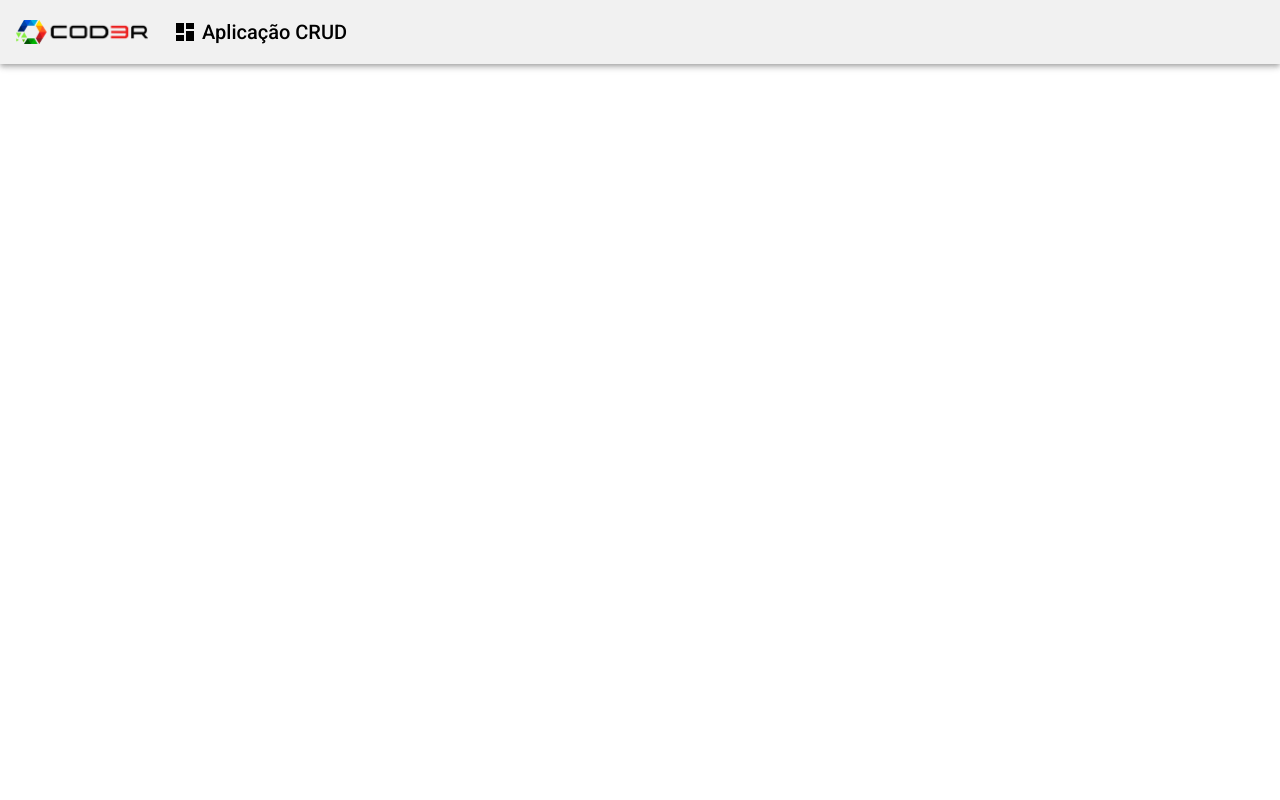
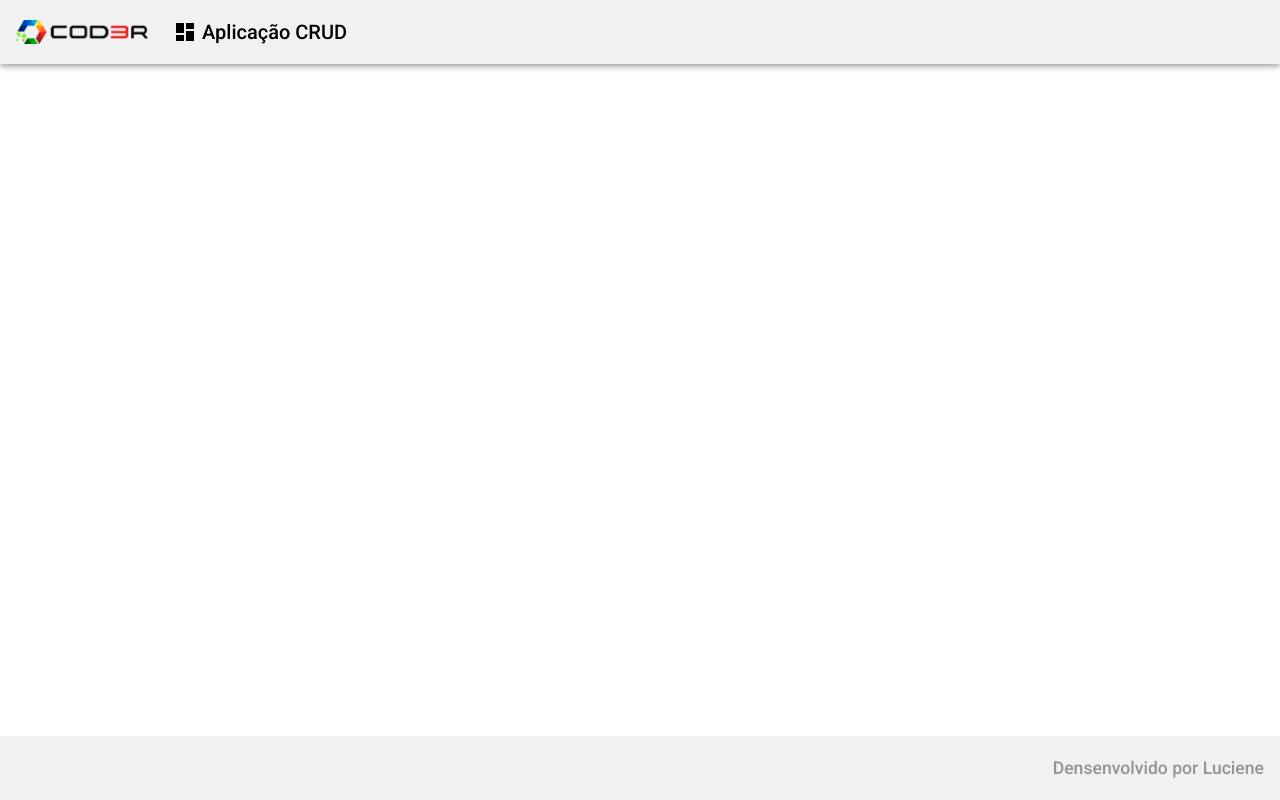
Before and after one commit to LucieneSousa/cursoAngular, an Angular app in the folder crud/frontend/: page / in a window 1280 px wide. Built offline with nearby package versions, Linux system fonts and the light colour scheme.

Commit message:
implementacao do componente  footer

```diff
--- a/crud/frontend/src/app/app.component.html
+++ b/crud/frontend/src/app/app.component.html
@@ -1 +1,2 @@
 <app-header></app-header>
+<app-footer></app-footer>
--- a/crud/frontend/src/app/app.module.ts
+++ b/crud/frontend/src/app/app.module.ts
@@ -6,9 +6,10 @@
 import { BrowserAnimationsModule } from "@angular/platform-browser/animations";
 import { HeaderComponent } from "./components/template/header/header.component";
 import { MatToolbarModule } from "@angular/material/toolbar";
+import { FooterComponent } from './components/template/footer/footer.component';
 
 @NgModule({
-  declarations: [AppComponent, HeaderComponent],
+  declarations: [AppComponent, HeaderComponent, FooterComponent],
   imports: [
     BrowserModule,
     AppRoutingModule,
--- /dev/null
+++ b/crud/frontend/src/app/components/template/footer/footer.component.css
@@ -0,0 +1,13 @@
+.footer {
+  background: #f1f1f1;
+  color: darkgray;
+  position: fixed;
+  bottom: 0;
+  display: flex;
+  justify-content: flex-end;
+}
+
+.footer span {
+  font-size: 1.1rem;
+  color: #949393;
+}
--- /dev/null
+++ b/crud/frontend/src/app/components/template/footer/footer.component.html
@@ -0,0 +1,3 @@
+<mat-toolbar class="footer">
+  <span> Densenvolvido por Luciene </span>
+</mat-toolbar>
--- /dev/null
+++ b/crud/frontend/src/app/components/template/footer/footer.component.ts
@@ -0,0 +1,15 @@
+import { Component, OnInit } from '@angular/core';
+
+@Component({
+  selector: 'app-footer',
+  templateUrl: './footer.component.html',
+  styleUrls: ['./footer.component.css']
+})
+export class FooterComponent implements OnInit {
+
+  constructor() { }
+
+  ngOnInit(): void {
+  }
+
+}
```
